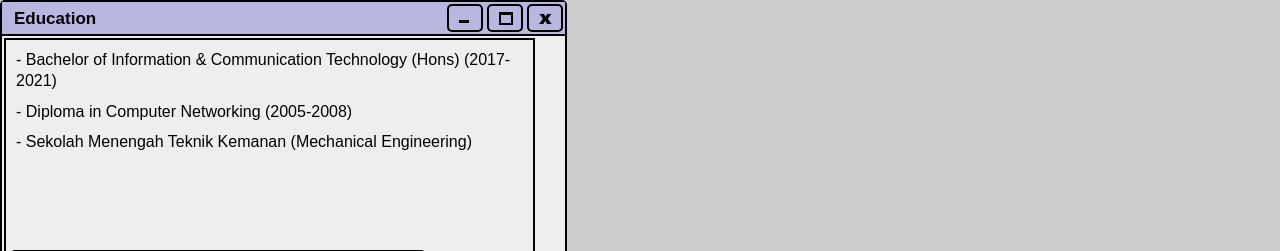
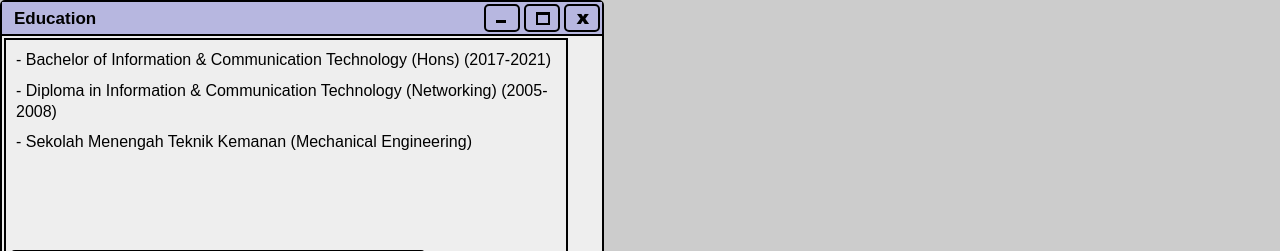
Before and after one commit to masterang007/MySite, a plain HTML site: page index.html in a window 1280 px wide. Shown: the top 251 px of the page. Drawn offline with nearby package versions, Linux system fonts and the light colour scheme.

Commit message:
Update index.html

```diff
--- a/index.html
+++ b/index.html
@@ -17,7 +17,7 @@
 
     <div class="window" data-title="Education">
 <p>- Bachelor of Information & Communication Technology (Hons) (2017-2021)</p>
-<p>- Diploma in Computer Networking (2005-2008)</p>
+<p>- Diploma in Information & Communication Technology (Networking) (2005-2008)</p>
 <p>- Sekolah Menengah Teknik Kemanan (Mechanical Engineering)</p>
 		</div>
 
```
